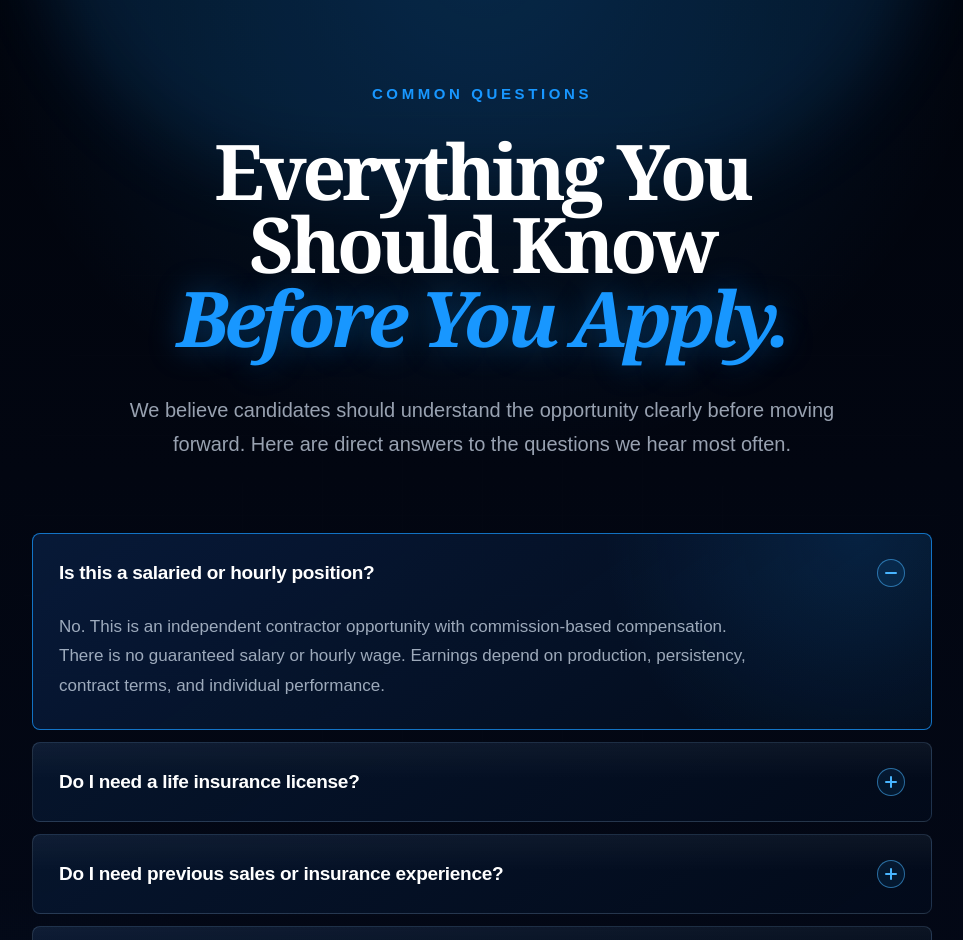
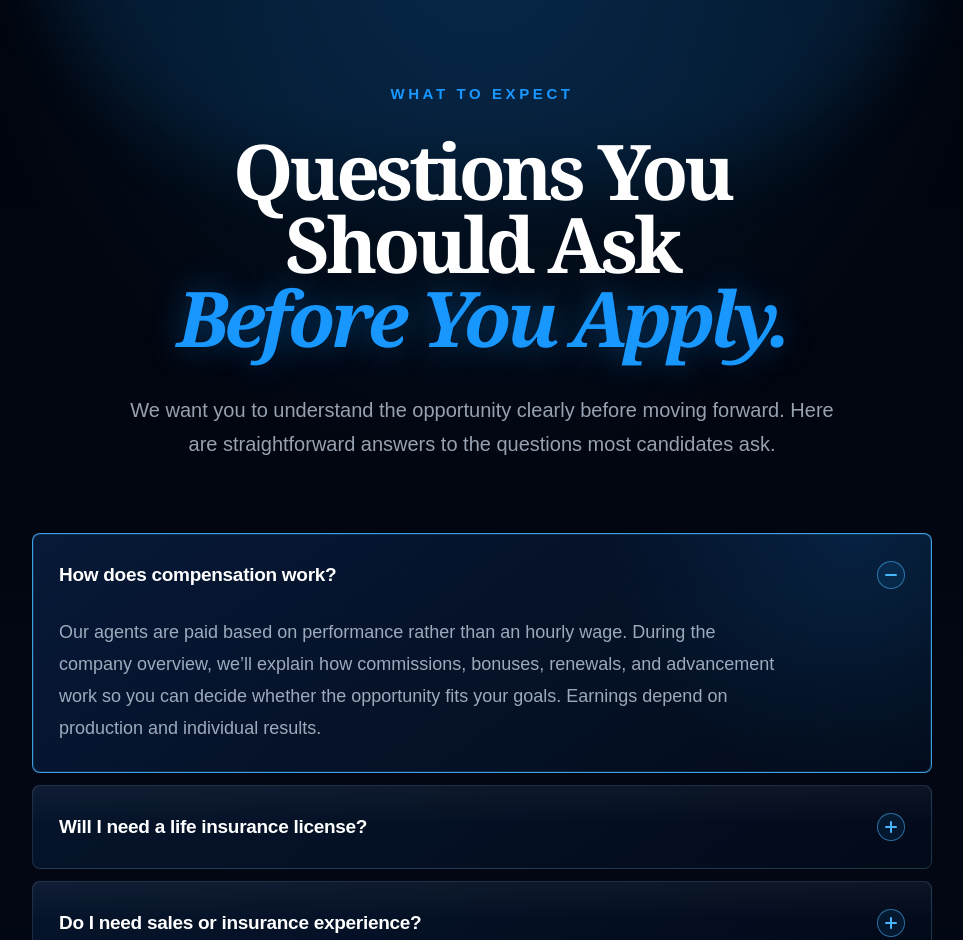
Before and after one commit to haynesjackson83-cyber/giddens-recruiting-funnel, a Next.js app: page / in a window 1280 px wide. Shown: the part 11060-12000 px from the top of the page, without its empty margins (158-1121 px from the left). Built offline with nearby package versions, Linux system fonts and the light colour scheme.

Commit message:
Refine FAQ messaging

```diff
--- a/src/components/faq/Faq.module.css
+++ b/src/components/faq/Faq.module.css
@@ -119,10 +119,11 @@
 }
 
 .activeItem {
-  border-color: rgba(24, 151, 255, 0.72);
+  border-color: rgba(72, 181, 255, 0.86);
   background:
     radial-gradient(circle at 92% 0%, rgba(24, 151, 255, 0.14), transparent 16rem),
     linear-gradient(145deg, rgba(8, 28, 60, 0.9), rgba(3, 12, 28, 0.78));
+  box-shadow: inset 0 0 0 1px rgba(72, 181, 255, 0.16);
 }
 
 .questionHeading {
@@ -131,7 +132,7 @@
 
 .questionButton {
   width: 100%;
-  min-height: 78px;
+  min-height: 82px;
   display: flex;
   align-items: center;
   justify-content: space-between;
@@ -190,7 +191,7 @@
 .answerWrap {
   display: grid;
   grid-template-rows: 0fr;
-  transition: grid-template-rows 280ms ease;
+  transition: grid-template-rows 320ms cubic-bezier(0.22, 1, 0.36, 1);
 }
 
 .activeItem .answerWrap {
@@ -202,13 +203,13 @@
 }
 
 .answerWrap p {
-  max-width: 760px;
+  max-width: 780px;
   margin: 0;
   padding: 0 26px 28px;
   color: rgba(210, 222, 238, 0.74);
   font-family: Arial, Helvetica, sans-serif;
-  font-size: 17px;
-  line-height: 1.75;
+  font-size: 18px;
+  line-height: 1.78;
 }
 
 .reassurance {
@@ -290,16 +291,16 @@
   }
 
   .questionButton {
-    min-height: 74px;
+    min-height: 82px;
     gap: 18px;
-    padding: 22px 18px;
+    padding: 24px 18px;
     font-size: 17px;
   }
 
   .answerWrap p {
     padding: 0 18px 24px;
     font-size: 16px;
-    line-height: 1.68;
+    line-height: 1.72;
   }
 
   .reassurance {
--- a/src/components/faq/Faq.tsx
+++ b/src/components/faq/Faq.tsx
@@ -7,64 +7,79 @@ import styles from "./Faq.module.css";
 
 const faqs = [
   {
-    question: "Is this a salaried or hourly position?",
+    question: "How does compensation work?",
     answer:
-      "No. This is an independent contractor opportunity with commission-based compensation. There is no guaranteed salary or hourly wage. Earnings depend on production, persistency, contract terms, and individual performance.",
+      "Our agents are paid based on performance rather than an hourly wage. During the company overview, we’ll explain how commissions, bonuses, renewals, and advancement work so you can decide whether the opportunity fits your goals. Earnings depend on production and individual results.",
   },
   {
-    question: "Do I need a life insurance license?",
+    question: "Will I need a life insurance license?",
     answer:
-      "Yes. A valid life insurance license is required before you can sell insurance. Applicants who are not currently licensed may receive guidance on the licensing process if selected to move forward.",
+      "Yes. A life insurance license is required before you can sell insurance. If you’re selected to move forward, we’ll explain the licensing process step by step and show you what needs to be completed before training begins. Many successful agents started without a license.",
   },
   {
-    question: "Do I need previous sales or insurance experience?",
+    question: "Do I need sales or insurance experience?",
     answer:
-      "No previous insurance experience is required. Sales experience can help, but coachability, communication, consistency, and willingness to learn are more important.",
+      "No. Previous experience can help, but it is not required. We place more value on coachability, communication, consistency, and willingness to learn.",
   },
   {
     question: "Is the position remote?",
     answer:
-      "Much of the role may be completed remotely, including virtual meetings, training, and client appointments. Exact expectations may depend on location, licensing, company requirements, and scheduled team activities.",
+      "Much of the role can be completed remotely, including virtual client appointments, team meetings, and training. Exact expectations will be explained during the overview based on your location and the role.",
   },
   {
-    question: "Are leads provided?",
+    question: "How do the leads work?",
     answer:
-      "Agents may have access to prospective clients who have requested information about available benefits or coverage. Lead availability, distribution, cost, and exclusivity may vary based on company systems and agent contract terms.",
+      "Agents have opportunities to work with prospective clients who have requested information about available benefits and coverage options. During the company overview, we’ll explain how the lead system works so you know what to expect before moving forward.",
   },
   {
-    question: "How does compensation work?",
+    question: "Are there licensing costs?",
     answer:
-      "Agents are compensated through commissions and may become eligible for bonuses, renewals, and leadership compensation based on production, persistency, contract level, and company requirements. No income is guaranteed.",
-  },
-  {
-    question: "Are there licensing or startup costs?",
-    answer:
-      "Applicants may be responsible for licensing-related expenses, background requirements, exam fees, or other onboarding costs. Exact costs and requirements will be explained before a candidate commits to moving forward.",
+      "We’ll explain every licensing requirement before you commit to the process so there are no surprises. Depending on your state, exam, background-check, fingerprinting, or application fees may apply.",
   },
   {
     question: "What happens after I apply?",
     answer:
-      "Qualified applicants may be invited to attend a company overview, complete an interview process, and learn about licensing, training, compensation, expectations, and career advancement before a final decision is made.",
+      "If your application appears to be a potential fit, the next step is a company overview followed by the interview process. You’ll learn about the role, compensation, licensing, training, expectations, and career path before any final decision is made.",
   },
   {
-    question: "Is recruiting required immediately?",
+    question: "What is the company overview?",
     answer:
-      "No. New agents should first focus on licensing, training, client service, and developing consistent personal production. Recruiting and leadership opportunities may become available as an agent develops.",
+      "The overview is a clear introduction to the organization and opportunity. It covers what agents do, how compensation works, the licensing process, training, expectations, and advancement so you can make an informed decision.",
+  },
+  {
+    question: "Is recruiting required right away?",
+    answer:
+      "No. New agents should first focus on licensing, training, serving clients, and developing consistent personal production. Recruiting and leadership become part of the opportunity as you grow.",
+  },
+  {
+    question: "How flexible is the schedule?",
+    answer:
+      "The role offers more control over your schedule than many traditional jobs, but flexibility still comes with responsibility. Successful agents consistently attend training, follow up with clients, and complete the activity required to produce results.",
   },
   {
     question: "How quickly can I start?",
     answer:
-      "Timing varies based on the interview process, licensing, background requirements, contracting, training, and individual availability. No specific start date should be assumed until all required steps are completed.",
+      "Timing depends on the interview process, licensing, contracting, training, and your availability. We’ll explain the next steps clearly so you know what has to happen before you begin working with clients.",
   },
   {
-    question: "Are earnings or promotions guaranteed?",
+    question: "Are income and promotions guaranteed?",
     answer:
-      "No. Earnings, bonuses, renewals, promotions, and leadership opportunities depend on individual performance, production, persistency, licensing, company standards, and contract requirements.",
+      "No. This is a performance-based career. Earnings and advancement depend on licensing, production, consistency, persistency, leadership development, and meeting company requirements.",
   },
   {
     question: "Is this opportunity right for everyone?",
     answer:
-      "No. This opportunity is best suited for people who are comfortable with performance-based compensation, willing to obtain a license, coachable, disciplined, and able to work consistently without guaranteed hourly pay.",
+      "No, and that’s intentional. It tends to fit people who are coachable, comfortable with performance-based compensation, willing to become licensed, and serious about building a long-term career.",
+  },
+  {
+    question: "Can I do this part-time?",
+    answer:
+      "Part-time availability may be considered depending on the role and team needs, but candidates should be realistic about the time required for licensing, training, client appointments, and consistent activity.",
+  },
+  {
+    question: "What support will I receive?",
+    answer:
+      "Agents receive structured training, coaching, systems guidance, and leadership support as they learn the role. The goal is to help you understand the process, build confidence, and develop consistent habits.",
   },
 ];
 
@@ -105,16 +120,16 @@ export function Faq() {
 
       <div className={styles.container}>
         <div className={styles.header}>
-          <p className={styles.eyebrow}>COMMON QUESTIONS</p>
+          <p className={styles.eyebrow}>WHAT TO EXPECT</p>
           <h2 id="faq-heading" className={styles.headline}>
-            <span>Everything You Should Know</span>
+            <span>Questions You Should Ask</span>
             <span>
               <em>Before You Apply.</em>
             </span>
           </h2>
           <p className={styles.supportingCopy}>
-            We believe candidates should understand the opportunity clearly before moving forward.
-            Here are direct answers to the questions we hear most often.
+            We want you to understand the opportunity clearly before moving forward. Here are
+            straightforward answers to the questions most candidates ask.
           </p>
         </div>
 
@@ -162,8 +177,8 @@ export function Faq() {
         <div className={styles.reassurance}>
           <h3>Still Have Questions?</h3>
           <p>
-            The company overview and interview process are designed to give you a clear understanding
-            of the role before you make a decision.
+            The company overview is designed to give you a complete picture of the opportunity before
+            you decide whether to move forward.
           </p>
           <a href="#apply">Continue to the Application ↓</a>
         </div>
```
